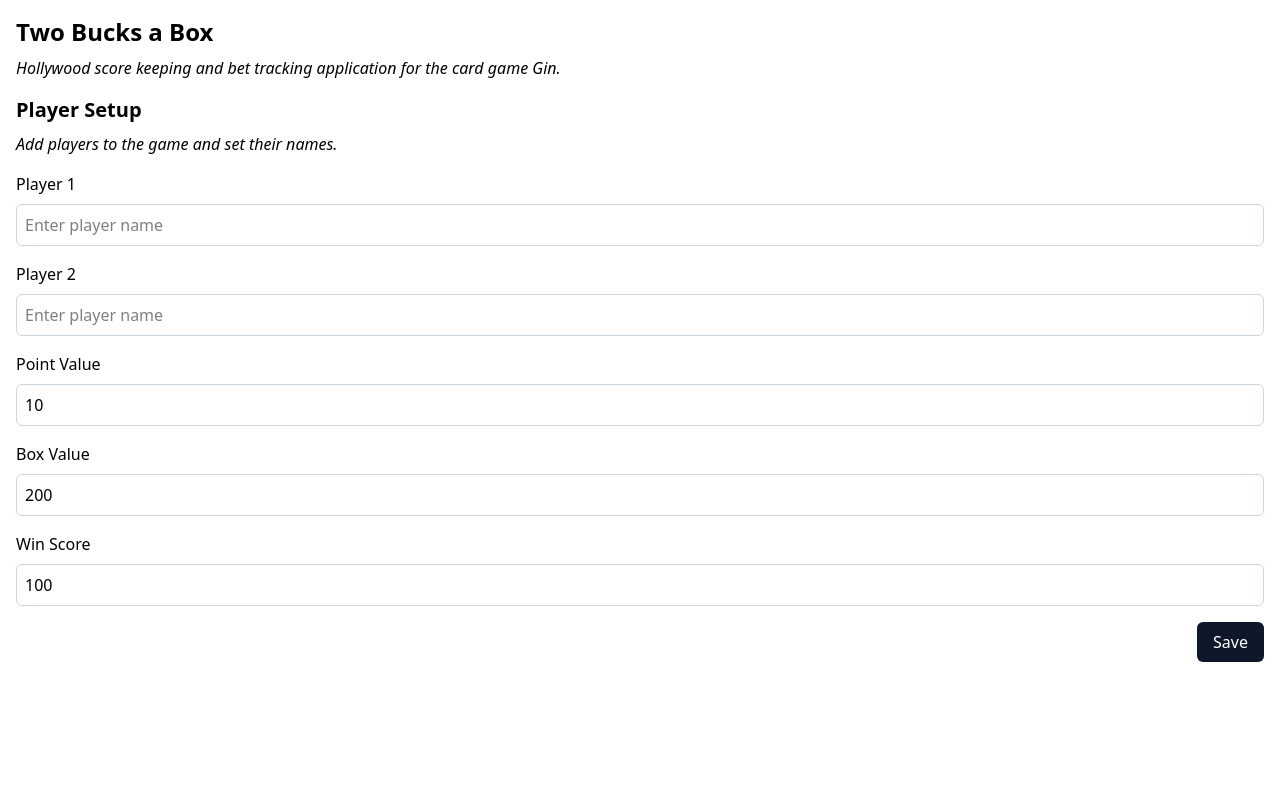
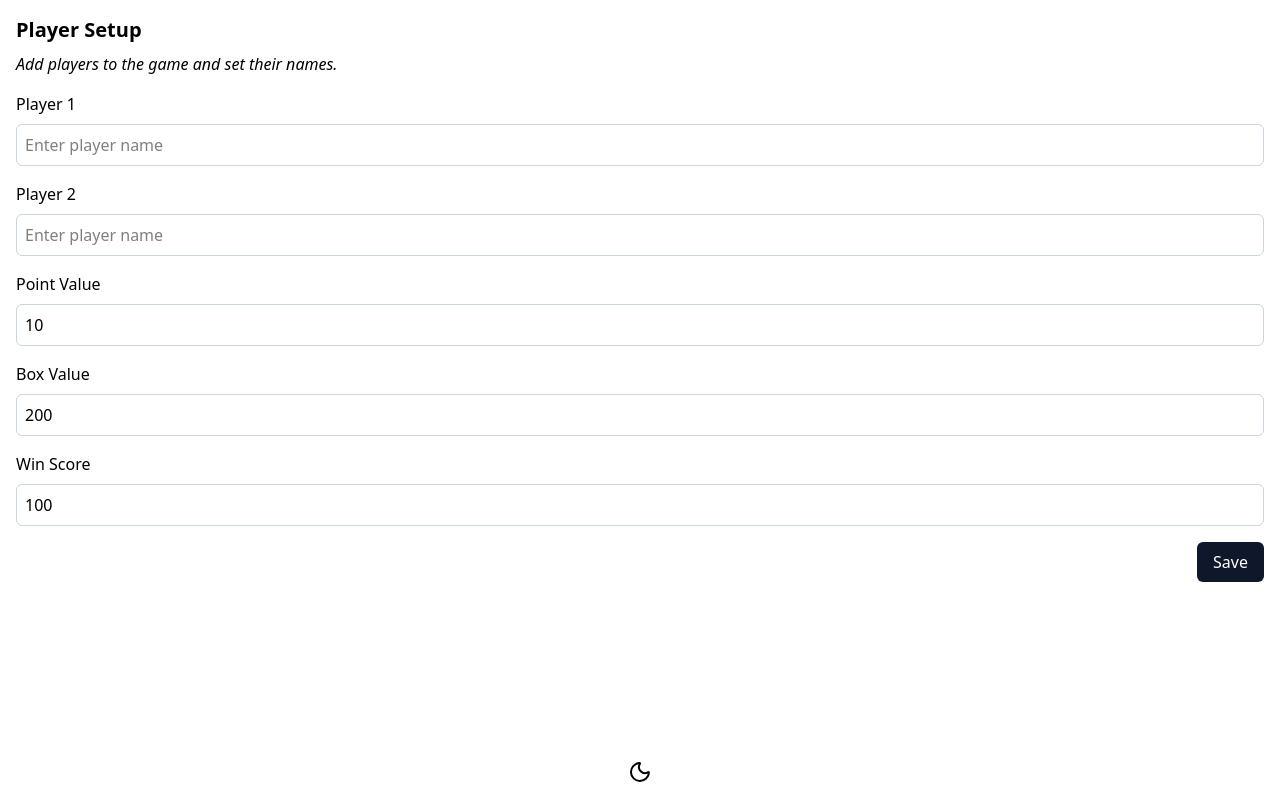
Before and after one commit to matthewvolk/ginrank, a Next.js app: page / in a window 1280 px wide. Built offline with nearby package versions, Linux system fonts and the light colour scheme; no server answers.

Commit message:
feat: dark mode

```diff
--- a/package.json
+++ b/package.json
@@ -16,7 +16,9 @@
   "dependencies": {
     "@t3-oss/env-nextjs": "^0.13.8",
     "drizzle-orm": "^0.44.3",
+    "lucide-react": "^0.525.0",
     "next": "15.4.1",
+    "next-themes": "^0.4.6",
     "postgres": "^3.4.7",
     "react": "19.1.0",
     "react-dom": "19.1.0",
--- a/src/app/layout.tsx
+++ b/src/app/layout.tsx
@@ -2,6 +2,9 @@ import type { Metadata } from 'next';
 import { Geist, Geist_Mono } from 'next/font/google';
 
 import './globals.css';
+
+import { Providers } from '@/app/providers';
+import { Footer } from '@/components/footer';
 
 const geistSans = Geist({
   variable: '--font-geist-sans',
@@ -23,11 +26,17 @@ export default function RootLayout({
   children: React.ReactNode;
 }>) {
   return (
-    <html lang="en">
+    <html lang="en" suppressHydrationWarning>
       <body
-        className={`${geistSans.variable} ${geistMono.variable} p-4 antialiased`}
+        className={`${geistSans.variable} ${geistMono.variable} antialiased`}
       >
-        {children}
+        <Providers>
+          <div className="flex min-h-screen flex-col p-4">
+            <header></header>
+            <main className="flex-1">{children}</main>
+            <Footer />
+          </div>
+        </Providers>
       </body>
     </html>
   );
--- a/src/app/page.tsx
+++ b/src/app/page.tsx
@@ -3,14 +3,6 @@ import { GameSetup } from '@/components/game-setup';
 export default function Home() {
   return (
     <main>
-      <header className="flex flex-col gap-2 pb-4">
-        <h1 className="text-2xl font-bold">Two Bucks a Box</h1>
-        <p className="italic">
-          Hollywood score keeping and bet tracking application for the card game
-          Gin.
-        </p>
-      </header>
-
       <GameSetup />
     </main>
   );
--- /dev/null
+++ b/src/app/providers.tsx
@@ -0,0 +1,18 @@
+'use client';
+
+import { ThemeProvider } from 'next-themes';
+import * as React from 'react';
+
+export function Providers({ children }: { children: React.ReactNode }) {
+  return (
+    <ThemeProvider
+      attribute="class"
+      defaultTheme="system"
+      disableTransitionOnChange
+      enableColorScheme
+      enableSystem
+    >
+      {children}
+    </ThemeProvider>
+  );
+}
--- /dev/null
+++ b/src/components/dark-mode-toggle.tsx
@@ -0,0 +1,20 @@
+'use client';
+
+import { MoonIcon, SunIcon } from 'lucide-react';
+import { useTheme } from 'next-themes';
+
+export function DarkModeToggle() {
+  const { setTheme, resolvedTheme } = useTheme();
+
+  return (
+    <button
+      onClick={() => {
+        setTheme(resolvedTheme === 'dark' ? 'light' : 'dark');
+      }}
+    >
+      <SunIcon className="hidden h-6 w-6 [html.dark_&]:block" />
+      <MoonIcon className="hidden h-6 w-6 [html.light_&]:block" />
+      <span className="sr-only">Toggle theme</span>
+    </button>
+  );
+}
--- /dev/null
+++ b/src/components/footer.tsx
@@ -0,0 +1,9 @@
+import { DarkModeToggle } from '@/components/dark-mode-toggle';
+
+export function Footer() {
+  return (
+    <footer className="flex justify-center">
+      <DarkModeToggle />
+    </footer>
+  );
+}
```
Also changed, not shown: 1 other file (tests, documents, lock files or other folders).
